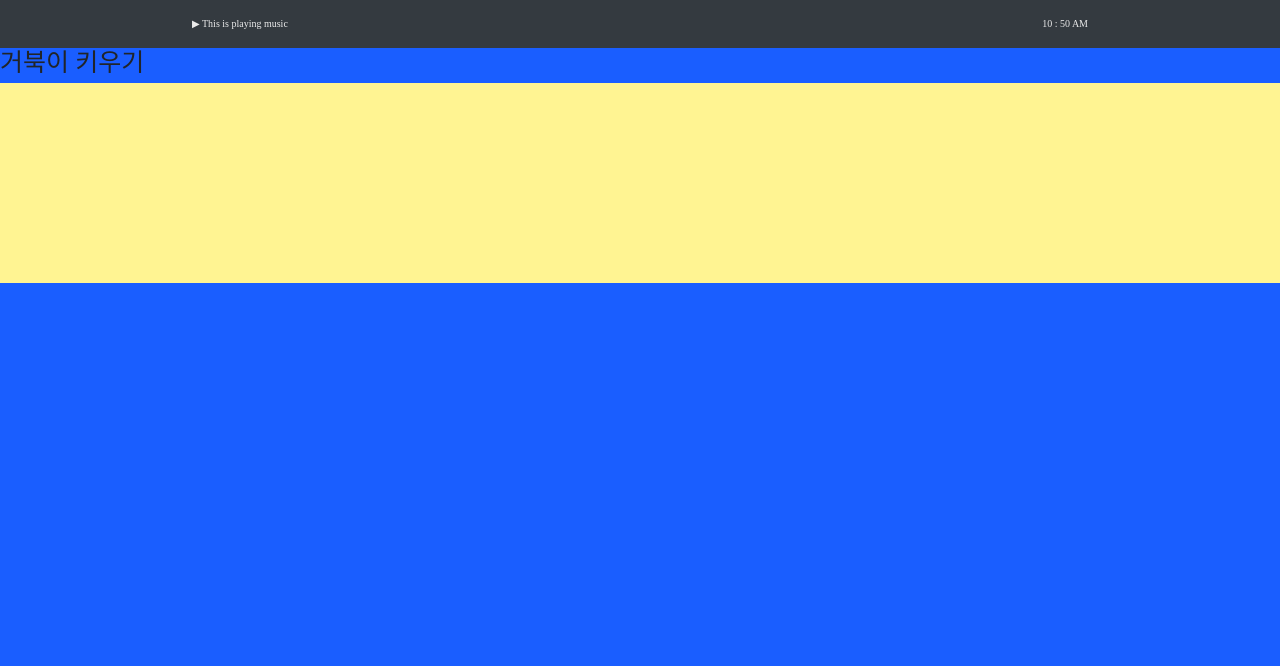
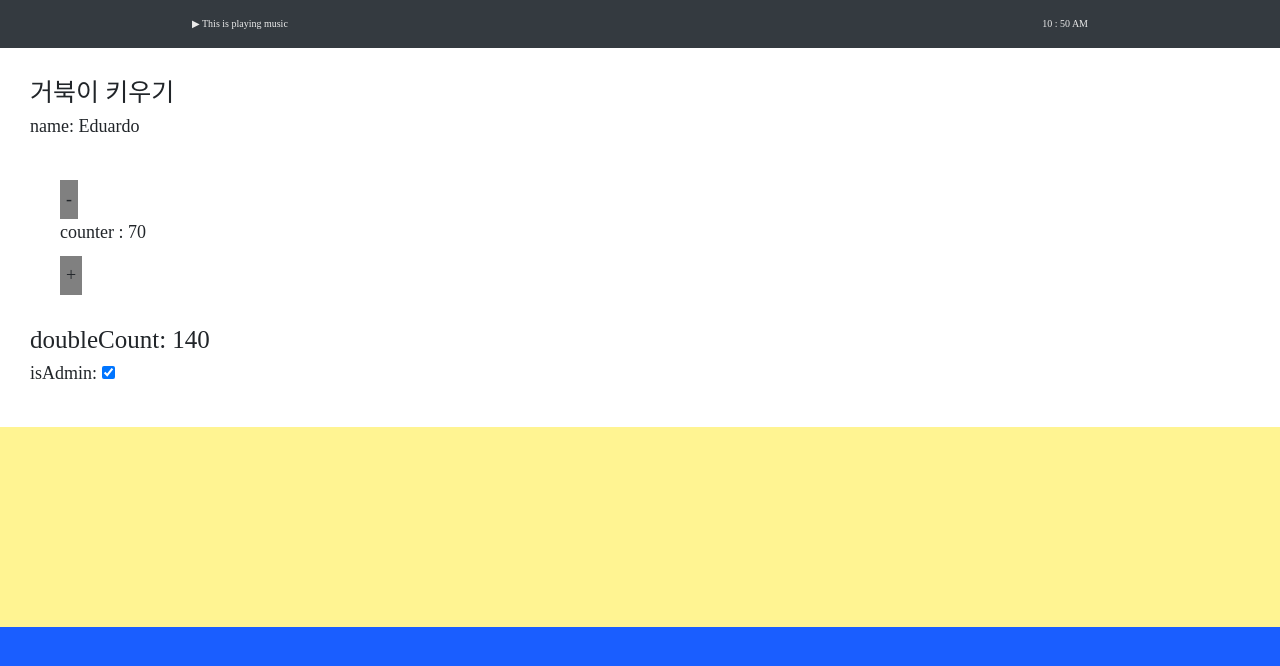
Before and after one commit to turtle-engineers/BTP_ui, a Vue app: page /myturtle in a window 1280 px wide. Shown: the top 666 px of the page. Built offline with nearby package versions, Linux system fonts and the light colour scheme; a web font is replaced by a local one.

Commit message:
state 초기 예시(myturtle)

```diff
--- /dev/null
+++ b/src/stores/counter.js
@@ -0,0 +1,34 @@
+import { defineStore } from 'pinia';
+
+export const useStore = defineStore('storeId', {
+  // arrow function recommended for full type inference
+  state: () => {
+    return {
+      // all these properties will have their type inferred automatically
+      counter: 10,
+      name: 'Eduardo',
+      isAdmin: true,
+    };
+  },
+  getters: {
+    doubleCount() {
+      return this.counter * 2;
+    },
+    // the return type **must** be explicitly set
+    doublePlusOne() {
+      // autocompletion and typings for the whole store ✨
+      return this.doubleCount + 1;
+    },
+  },
+  actions: {
+    randomizeCounter() {
+      this.counter = Math.round(100 * Math.random());
+    },
+    increaseCounter() {
+      this.counter++;
+    },
+    decreaseCounter() {
+      this.counter--;
+    },
+  },
+});
--- a/src/views/MyTurtle.vue
+++ b/src/views/MyTurtle.vue
@@ -1,10 +1,38 @@
 <template>
+  <div>
+    <h1>거북이 키우기</h1>
+    <p>name: {{ store.name }}</p>
     <div>
-        <h1>거북이 키우기</h1>
+      <button @click="store.decreaseCounter">-</button>
+      <p>counter : {{ store.counter }}</p>
+      <button @click="store.increaseCounter">+</button>
     </div>
+    <h1>doubleCount: {{ store.doubleCount }}</h1>
+    <p>isAdmin: <input type="checkbox" v-model="store.isAdmin" /></p>
+  </div>
 </template>
 <script>
+import { useStore } from '../stores/counter';
 export default {
-
+  setup() {
+    const store = useStore();
+    store.randomizeCounter();
+    return { store };
+  },
 };
 </script>
+<style scoped>
+div {
+  background-color: white;
+  padding: 30px;
+  font-size: 18px;
+}
+.flex {
+  display: flex;
+  flex-direction: column;
+}
+button {
+  padding: 6px;
+  background-color: gray;
+}
+</style>
```
